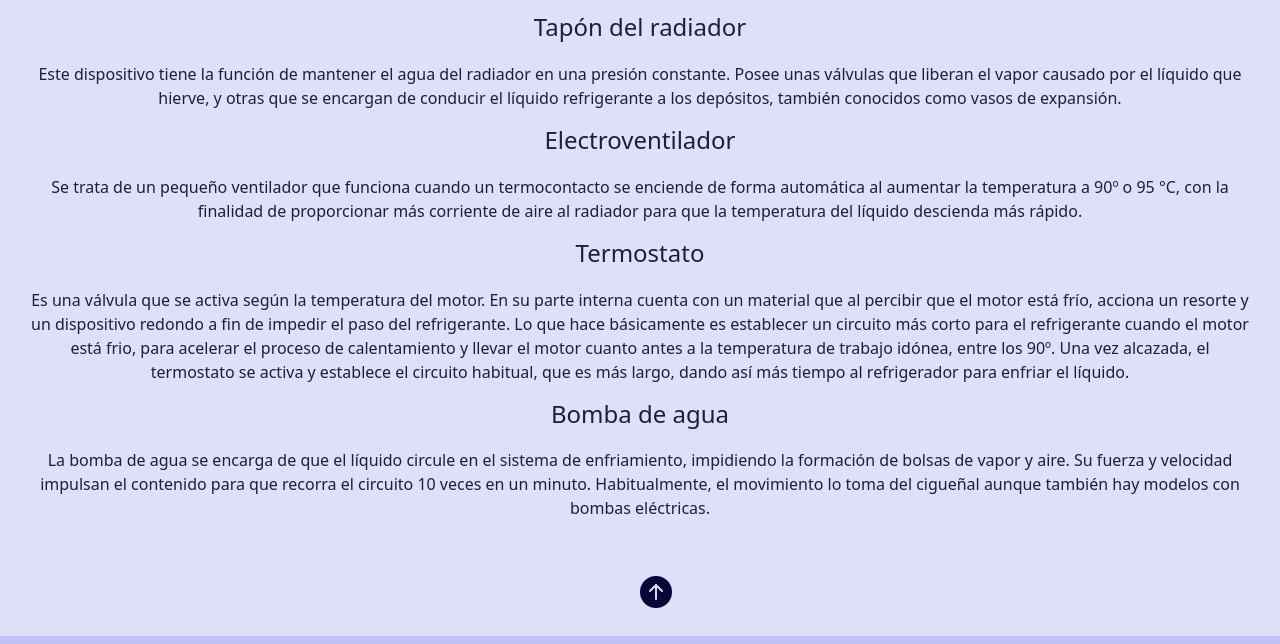
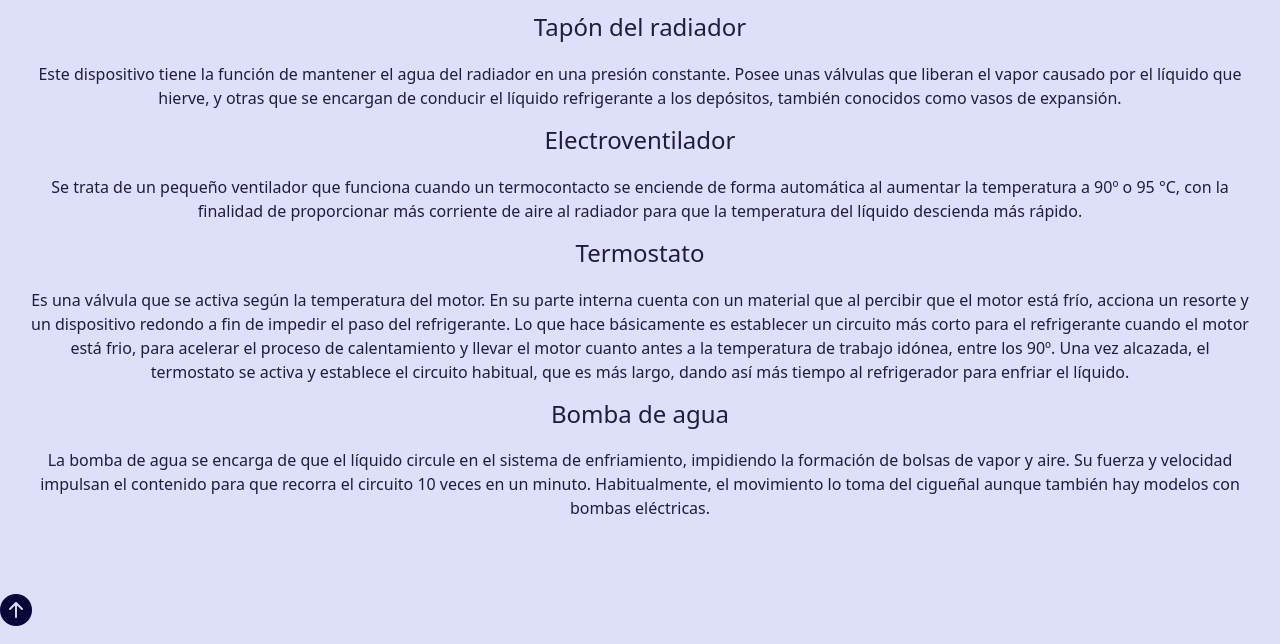
Before and after one commit to tomibesso/PF-Besso, a plain HTML site: page index.html in a window 1280 px wide. Shown: the part 10913-11557 px from the top of the page. Drawn offline with nearby package versions, Linux system fonts and the light colour scheme; a web font is replaced by a local one.

Commit message:
alinear flecha

```diff
--- a/scss/_contenidos.scss
+++ b/scss/_contenidos.scss
@@ -24,9 +24,6 @@ main h1 {
   .bi-arrow-up-circle-fill {
     font-size: 2em;
     color: rgb(9, 5, 57);
-    position: absolute;
-    bottom: 120px;
-    left: 50%
 }
 
   .main-inicio {
```
Also changed, not shown: css/main.css, 1 other file.
